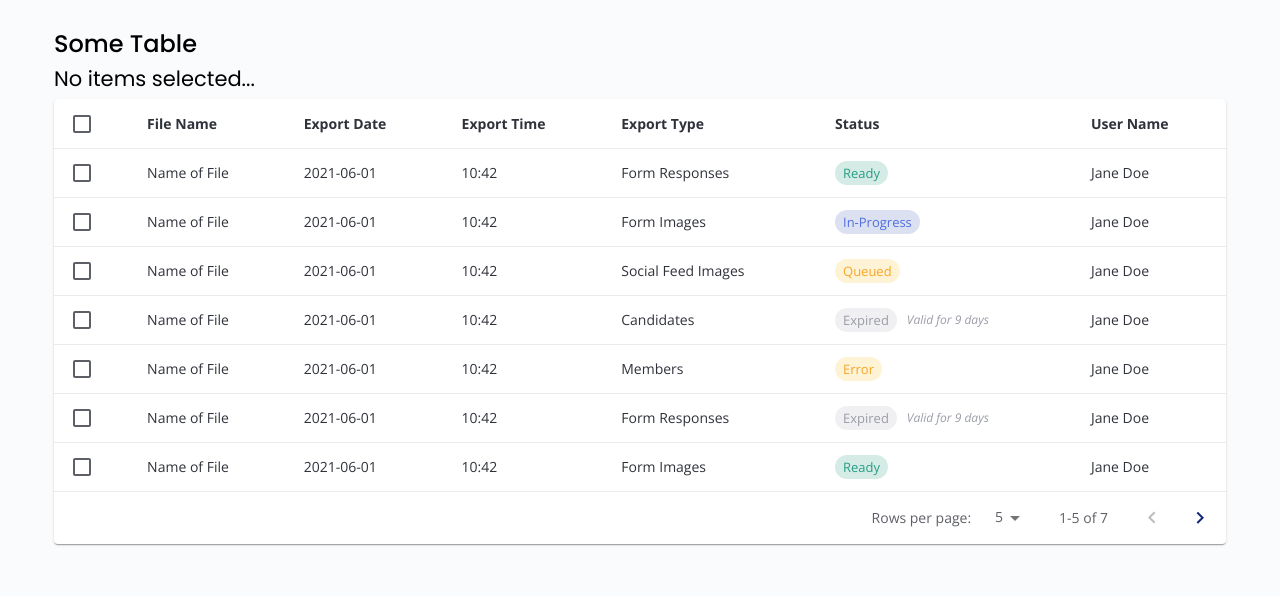
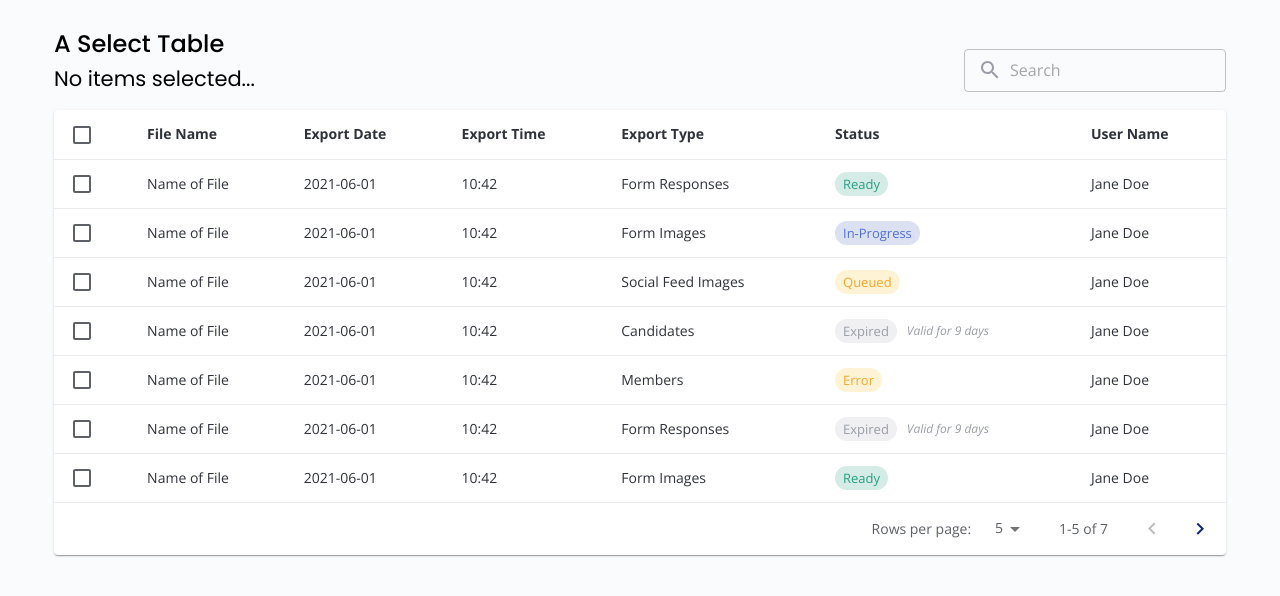
Before and after one commit to liezelbreytenbach/component-library, a React (Create React App) app: page /table in a window 1280 px wide. Shown: the top 596 px of the page. Built offline with nearby package versions, Linux system fonts and the light colour scheme; the HTML template or start-up script is replaced by a standard one.

Commit message:
feat: search input

```diff
--- /dev/null
+++ b/src/components/StyledForm/StyledSearch.js
@@ -0,0 +1,31 @@
+import { withStyles, TextField, InputAdornment } from '@material-ui/core';
+import { Search } from '@material-ui/icons';
+
+const StyledTextField = withStyles((theme) => ({
+  root: {
+    color: theme.palette.text.secondary,
+    '& .MuiOutlinedInput-input': {
+      paddingTop: '12px',
+      paddingBottom: '12px',
+    },
+    '& .MuiOutlinedInput-root:hover fieldset': {
+      borderColor: theme.palette.primary.main,
+    },
+  }
+}))(TextField);
+
+const StyledIcon = withStyles((theme) => ({
+  root: {
+    color: theme.palette.grey.main
+  }
+}))(InputAdornment);
+
+export default function StyledSearch() {
+  return (
+    <StyledTextField placeholder="Search" variant="outlined" InputProps={{
+      startAdornment: (
+        <StyledIcon position="start"><Search /></StyledIcon>
+      ),
+    }} />
+  )
+}
--- a/src/components/StyledTable/StyledComponents.js
+++ b/src/components/StyledTable/StyledComponents.js
@@ -11,7 +11,7 @@ export const StyledCell = withStyles((theme) => ({
 
 export const StyledHeadCell = withStyles(() => ({
   root: {
-    fontWeight: 'bold'
+    fontWeight: 'bold',
   },
 }))(StyledCell);
 
--- a/src/pages/MyTable.js
+++ b/src/pages/MyTable.js
@@ -1,7 +1,14 @@
 import { useState } from 'react';
-import { Container, Typography } from '@material-ui/core';
+import styled from 'styled-components';
+import { Container, Grid, Typography } from '@material-ui/core';
 import StyledTable from '../components/StyledTable';
+import StyledSearch from '../components/StyledForm/StyledSearch';
+import { calculateRem } from '../utils/helpers';
 import { dummyLabels, dummyRows } from '../dummyData/table-data';
+
+const HeaderGrid = styled(Grid)`
+  padding-bottom: ${calculateRem(18)};
+`;
 
 export default function MyTable() {
   const initialSelectMsg = 'No items selected...';
@@ -17,9 +24,16 @@ export default function MyTable() {
 
 	return (
     <Container>
-        <Typography variant="h1" gutterBottom>Some Table</Typography>
-        <Typography variant="h2" gutterBottom>{selectedMsg}</Typography>
-        <StyledTable labels={dummyLabels} rows={dummyRows} onSelect={selectHandler} />
+      <HeaderGrid container justifyContent="space-between" alignItems="flex-end">
+        <Grid item>
+          <Typography variant="h1" gutterBottom>A Select Table</Typography>
+          <Typography variant="h2">{selectedMsg}</Typography>
+        </Grid>
+        <Grid item>
+          <StyledSearch />
+        </Grid>
+      </HeaderGrid>
+      <StyledTable labels={dummyLabels} rows={dummyRows} onSelect={selectHandler} />
     </Container>
 	);
 }
```
Also changed, not shown: src/components/Button/index.js (deleted, +0 -13 lines), src/components/Icon/index.js (deleted, +0 -10 lines).
